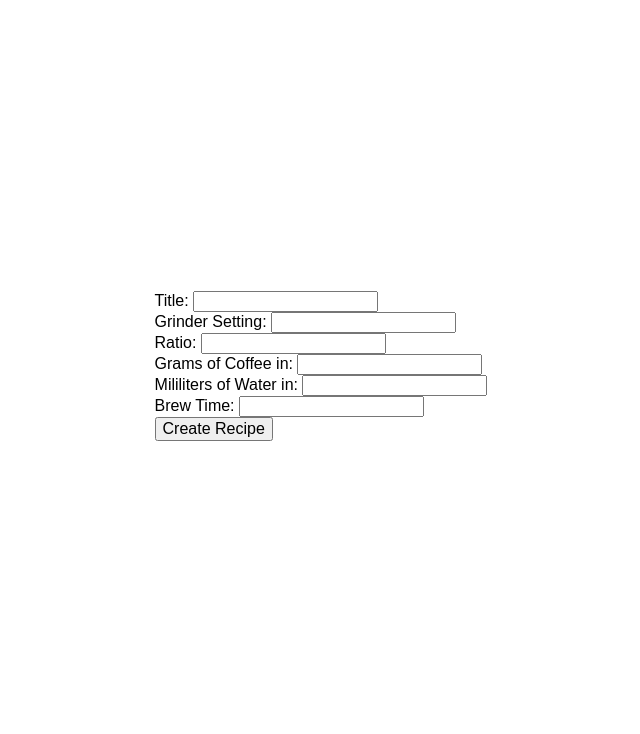
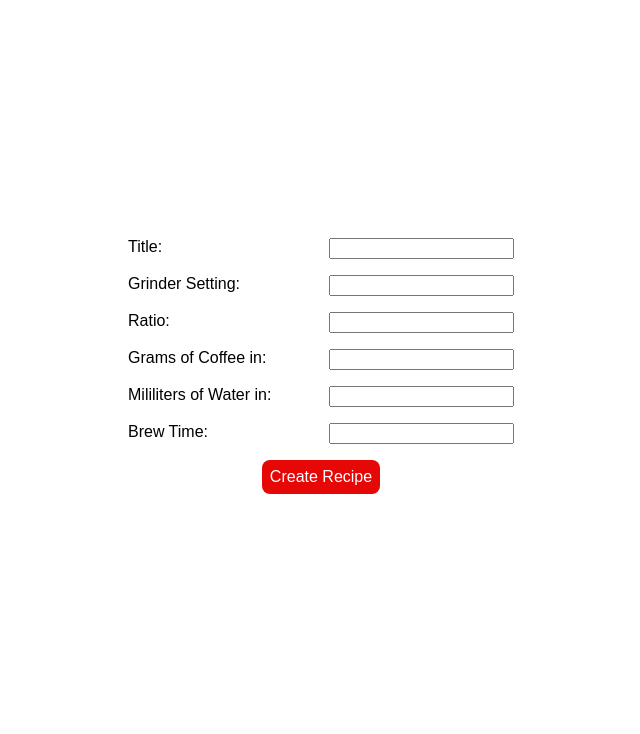
Before and after one commit to TwoStarLightMints/brew_it_again, a Django app: page /new_recipe in a window 1280 px wide. Shown: the part 18-752 px from the top of the page, without its empty margins (319-959 px from the left). Run offline with Django 5.2, Linux system fonts and the light colour scheme.

Commit message:
Move to hard coded html form with classes for validation and styling

```diff
--- a/bia_proj/bia/templates/new_recipe.html
+++ b/bia_proj/bia/templates/new_recipe.html
@@ -2,10 +2,35 @@
 
 {% block title %}Register{% endblock %}
 
+{% load static %}
+
+{% block files %}
+<link rel="stylesheet" href="{% static 'form.css' %}">
+<script type="module" src="{% static 'input.js' %}"></script>
+{% endblock %}
+
 {% block body %}
 <form action="{% url 'new_recipe' %}" method="post">
     {% csrf_token %}
-    {{ form }}
-    <button type="submit">Create Recipe</button>
+
+    <label for="title">Title:</label>
+    <input type="text" name="title" id="title">
+
+    <label for="grinder_setting">Grinder Setting:</label>
+    <input type="text" name="grinder_setting" id="grinder_setting" class="integer-input">
+
+    <label for="ratio">Ratio:</label>
+    <input type="text" name="ratio" id="ratio" class="ratio-input">
+
+    <label for="grams_coffee">Grams of Coffee in:</label>
+    <input type="text" name="grams_coffee" id="grams_coffee" class="float-input">
+
+    <label for="mili_water">Mililiters of Water in:</label>
+    <input type="text" name="mili_water" id="mili_water" class="float-input">
+
+    <label for="brew_time">Brew Time:</label>
+    <input type="text" name="brew_time" id="brew_time" class="brew-time-input">
+
+    <button type="submit" class="rounded-button">Create Recipe</button>
 </form>
 {% endblock %}
```
